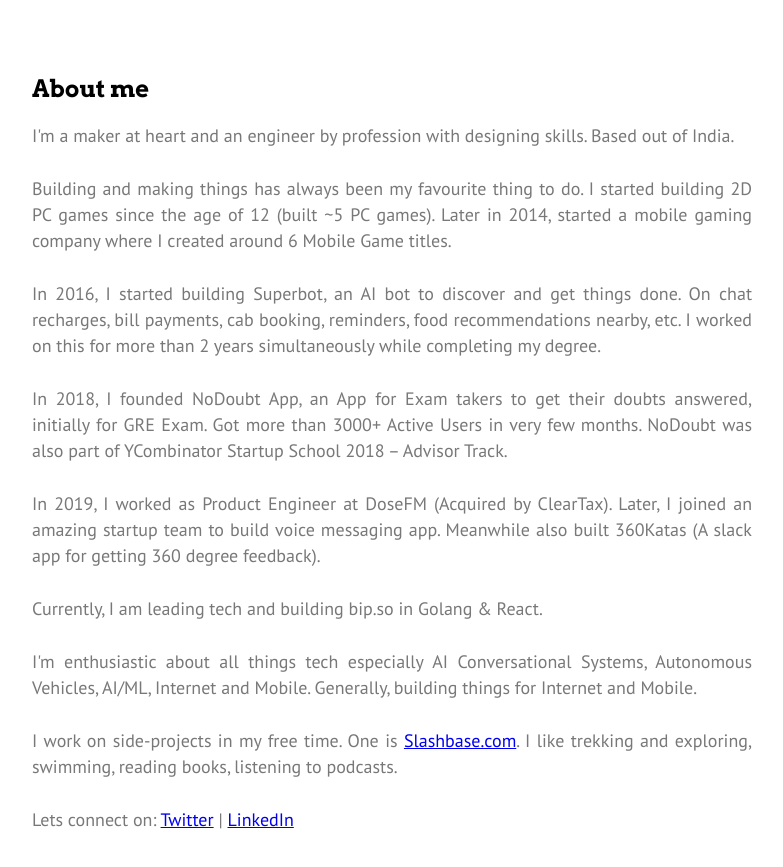
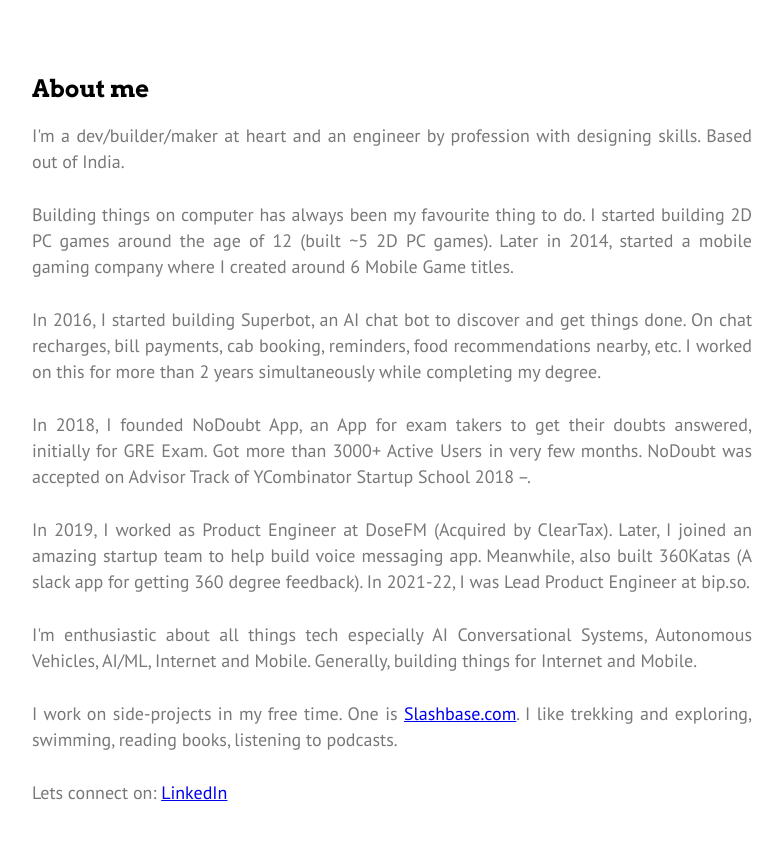
Before and after one commit to paraswaykole/paraswaykole-personal-website, a Next.js app: page / in a window 1280 px wide. Shown: the part 205-1072 px from the top of the page, without its empty margins (248-1031 px from the left). Built offline with nearby package versions, Linux system fonts and the light colour scheme.

Commit message:
updated website

```diff
--- a/components/header.js
+++ b/components/header.js
@@ -39,12 +39,6 @@
               &nbsp;&nbsp;&nbsp;
               <li className="main-navigation-item">
                 <SocialIcon
-                  url="https://twitter.com/ParasWaykole"
-                  style={{ width: 20, height: 20 }}
-                />
-              </li>
-              <li className="main-navigation-item">
-                <SocialIcon
                   url="https://www.linkedin.com/in/paras-waykole/"
                   style={{ width: 20, height: 20 }}
                 />
--- a/pages/index.js
+++ b/pages/index.js
@@ -14,34 +14,31 @@
         <h1 className="title">About me</h1>
         <div className="content">
           <p>
-            I&apos;m a maker at heart and an engineer by profession with
+            I&apos;m a dev/builder/maker at heart and an engineer by profession with
             designing skills. Based out of India.
           </p>
           <p>
-            Building and making things has always been my favourite thing to do.
-            I started building 2D PC games since the age of 12 (built ~5 PC games).
+            Building things on computer has always been my favourite thing to do.
+            I started building 2D PC games around the age of 12 (built ~5 2D PC games).
             Later in 2014, started a mobile gaming company where I created around 6 Mobile Game titles.
           </p>
           <p>
-            In 2016, I started building Superbot, an AI bot to discover and get things done.
+            In 2016, I started building Superbot, an AI chat bot to discover and get things done.
             On chat recharges, bill payments, cab booking, reminders, food recommendations nearby, etc.
             I worked on this for more than 2 years simultaneously while completing my degree.
           </p>
           <p>
-            In 2018, I founded NoDoubt App, an App for Exam takers to get their
+            In 2018, I founded NoDoubt App, an App for exam takers to get their
             doubts answered, initially for GRE Exam. Got more than 3000+ Active
-            Users in very few months. NoDoubt was also part of YCombinator
-            Startup School 2018 – Advisor Track.
+            Users in very few months. NoDoubt was accepted on Advisor Track of
+            YCombinator Startup School 2018 &#8211;.
           </p>
           <p>
             In 2019, I worked as Product Engineer at DoseFM (Acquired by
-            ClearTax). Later, I joined an amazing startup team to build voice
-            messaging app. Meanwhile also built 360Katas (A slack app for
-            getting 360 degree feedback).
-          </p>
-          <p>
-            Currently, I am leading tech and building bip.so in Golang &amp;
-            React.
+            ClearTax). Later, I joined an amazing startup team to help build
+            voice messaging app. Meanwhile, also built 360Katas (A slack app for
+            getting 360 degree feedback). In 2021-22, I was Lead Product
+            Engineer at bip.so.
           </p>
           <p>
             I&apos;m enthusiastic about all things tech especially AI
@@ -63,14 +60,6 @@
           <p>
             Lets connect on:{" "}
             <Link
-              href="https://twitter.com/ParasWaykole"
-              rel="noreferrer noopener"
-              target="_blank"
-            >
-              <a>Twitter</a>
-            </Link>{" "}
-            |{" "}
-            <Link
               rel="noreferrer noopener"
               href="https://www.linkedin.com/in/paras-waykole/"
               target="_blank"
```
